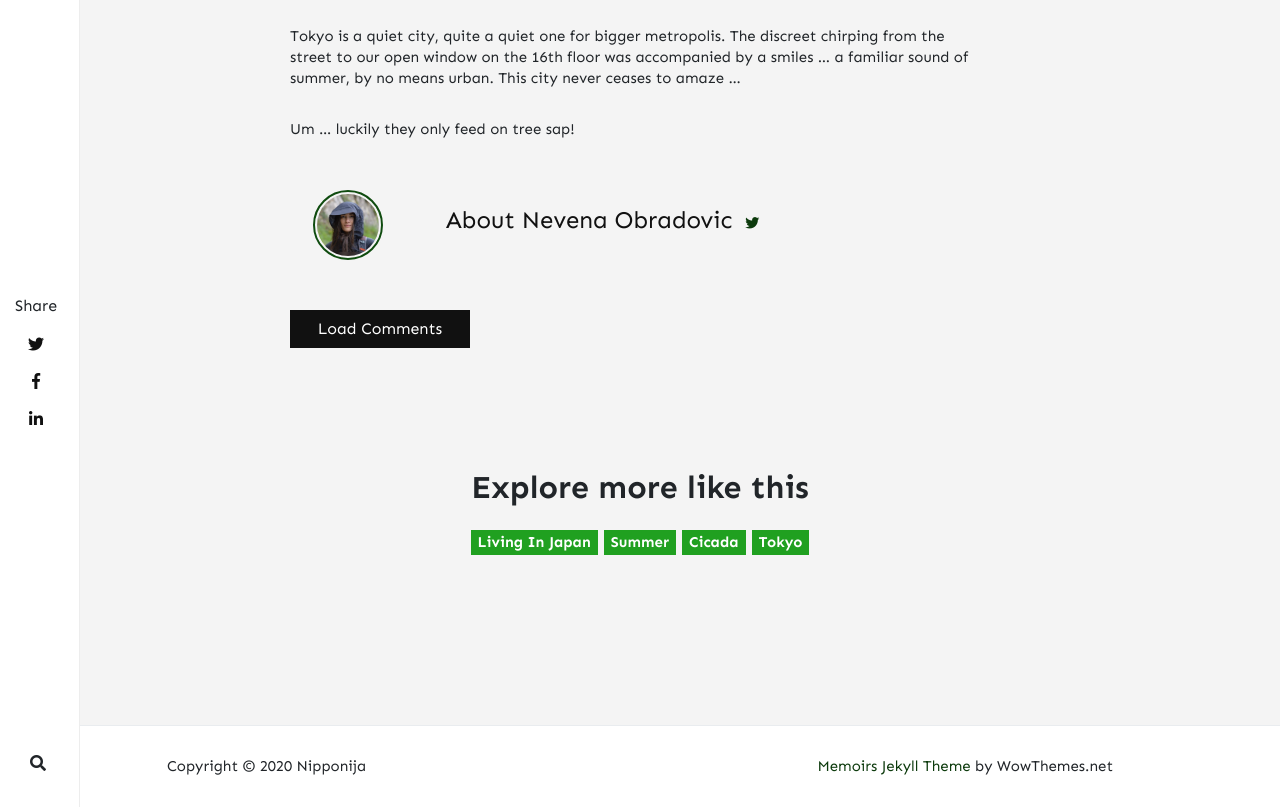
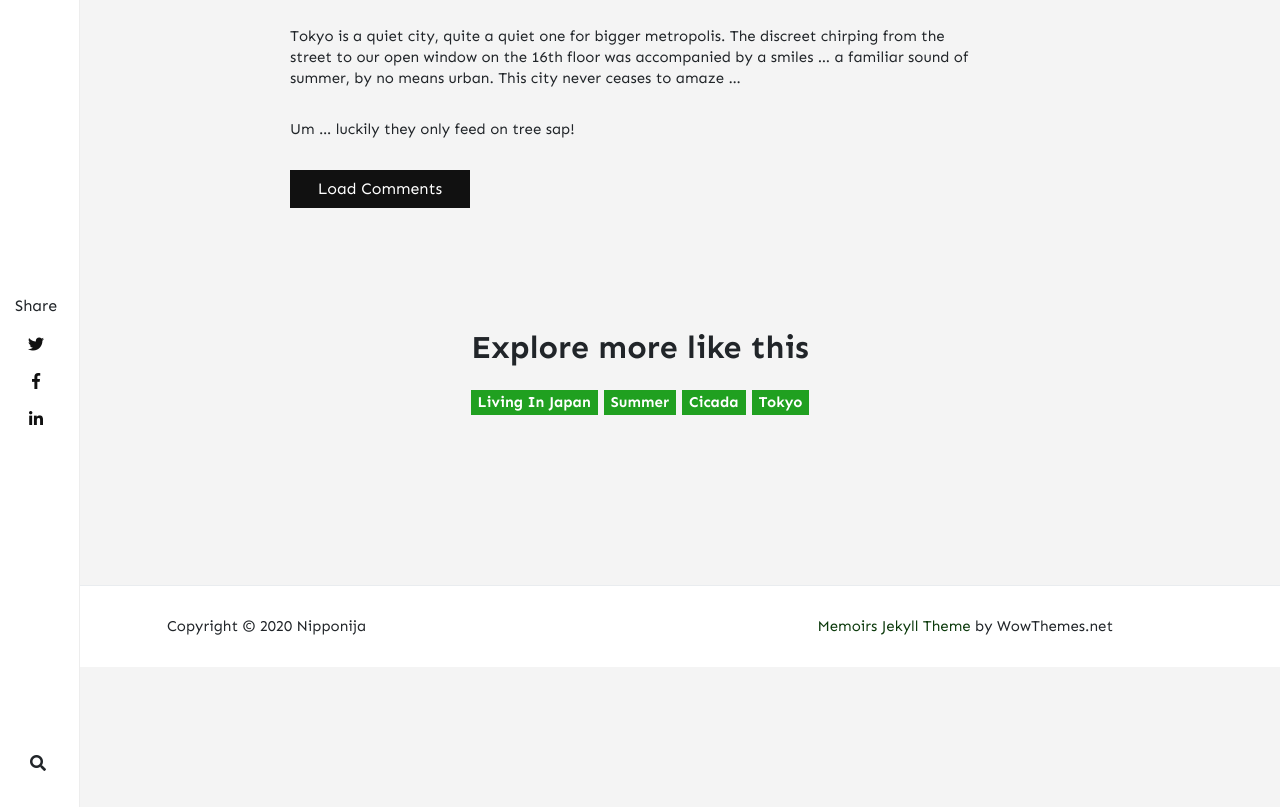
Before and after one commit to nipponija/nipponija.github.io, a Jekyll site: the page built from _posts/2020-04-14-summer-sounds-of-tokyo.md, in a window 1280 px wide and 900 px high, scrolled down 1833 px, cut to the strip 93-900 px from the top of the window. Built offline with Jekyll 4.4.1, drawn with Linux system fonts in a browser that asks for light colours; nearby versions of some CDN libraries; comment, search, counter and statistics services are not loaded; after the commit the page ends 2593 px from its top, so only the background shows below that.

Commit message:
logo location clearnup

```diff
--- a/_config.yml
+++ b/_config.yml
@@ -2,8 +2,8 @@
 name: "Nipponija"
 title: "Nipponija - Nippon and me"
 description: "Story about our life in Japan"
-logo: 'assets/images/logo.png'
-favicon: 'assets/images/logo.png'
+logo: '/assets/images/logo.png'
+favicon: '/assets/images/logo.png'
 baseurl: ''
 google_analytics: 'UA-111974679-3'
 disqus: 'nipponija'
@@ -53,7 +53,7 @@
 lazyimages: "disabled"
 
 # Post Author Box ("enabled" or "disabled")
-authorbox: "enabled"
+authorbox: "disabled"
 
 # Sass
 sass:
--- a/_layouts/default.html
+++ b/_layouts/default.html
@@ -4,7 +4,7 @@
 <meta charset="utf-8">
 <meta name="viewport" content="width=device-width, initial-scale=1, shrink-to-fit=no">
 
-<link rel="icon" href="{% if site.baseurl.size != 0 %}{{ site.baseurl }}/{% endif %}assets/images/logo.png">
+<link rel="icon" href="{% if site.baseurl.size != 0 %}{{ site.baseurl }}/{% endif %}{{ site.favicon }}">
 
 <title>{{ page.title }} | {{site.name}}</title>
 
```
